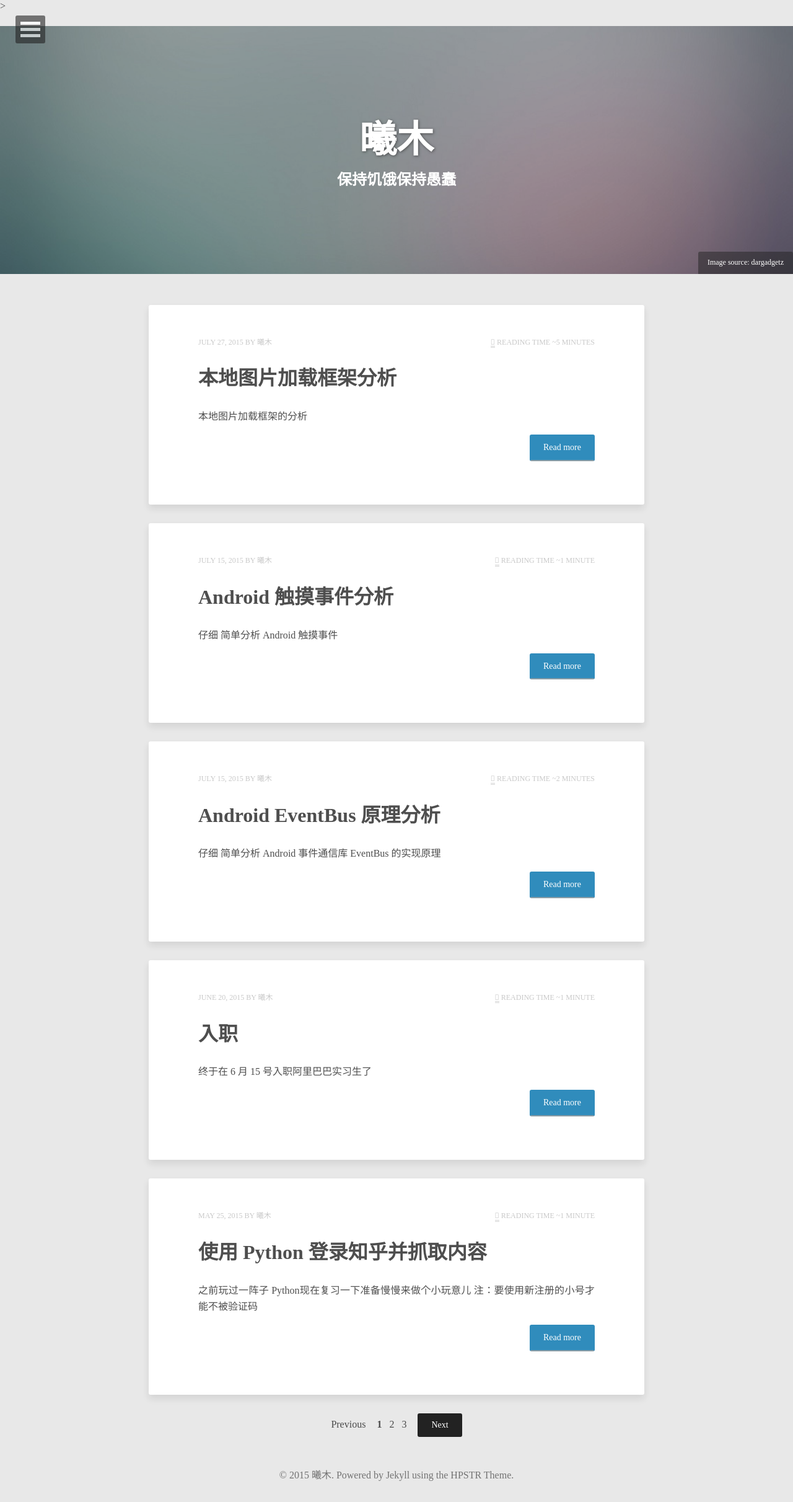
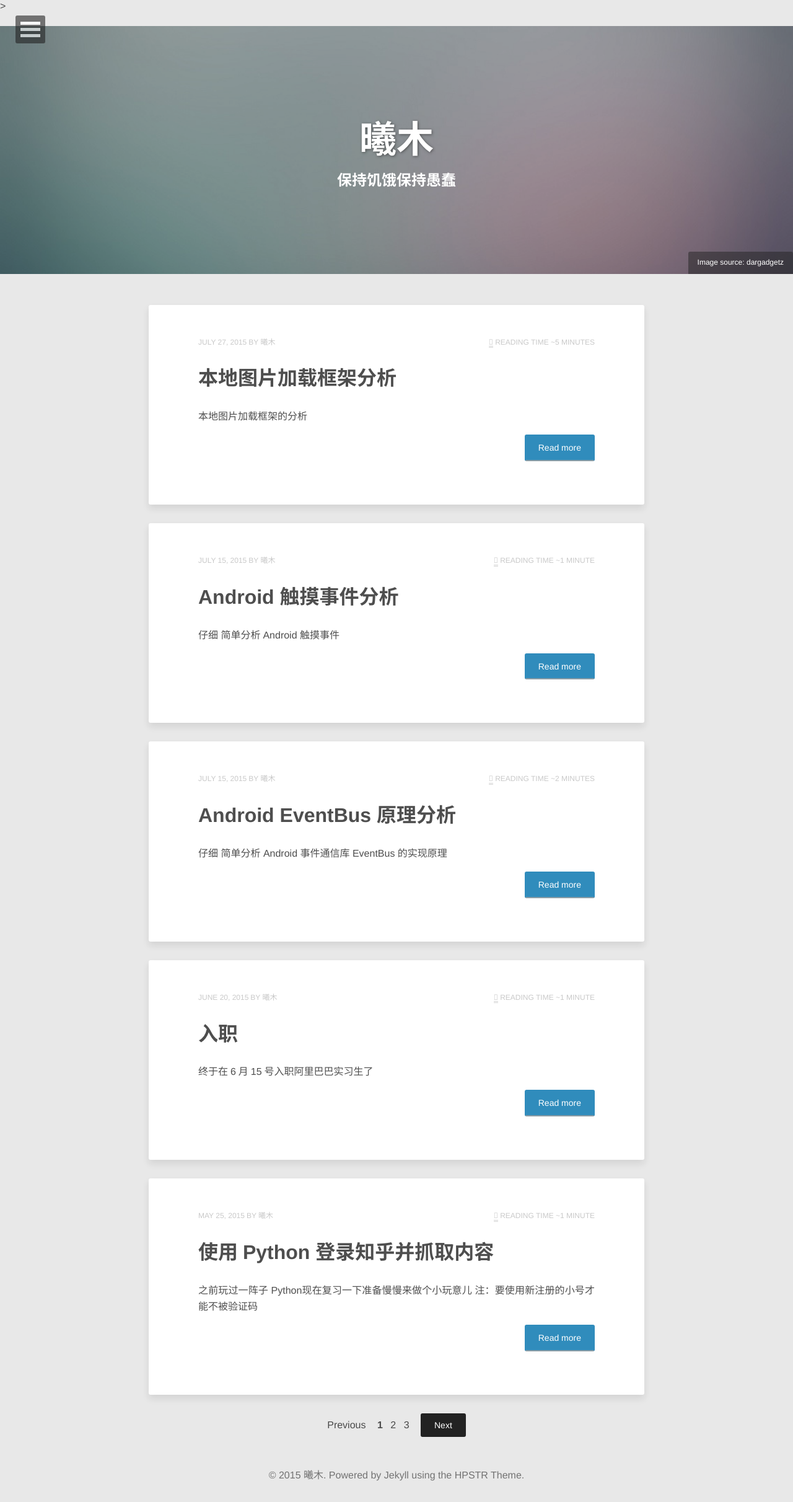
Before and after one commit to kot32go/kot32go.github.io, a Jekyll site: the page built from index.html, in a window 1280 px wide. Shown: the whole page at 62% size. Built offline with Jekyll 4.4.1, drawn with Linux system fonts in a browser that asks for light colours; nearby versions of some CDN libraries; some web fonts are replaced; the list of posts is cut into pages by our own code.

Commit message:
Font change

```diff
--- a/_sass/_variables.scss
+++ b/_sass/_variables.scss
@@ -1,7 +1,7 @@
 // Typography
 // --------------------------------------------------
 
-$base-font: xingothic-sc;
+$base-font: 'Biaodian Pro Sans GB','Helvetica Neue', Helvetica, Arial, 'Han Heiti GB', sans-serif;
 $heading-font: $base-font;
 $caption-font: $base-font;
 $code-font: monospace;
```
